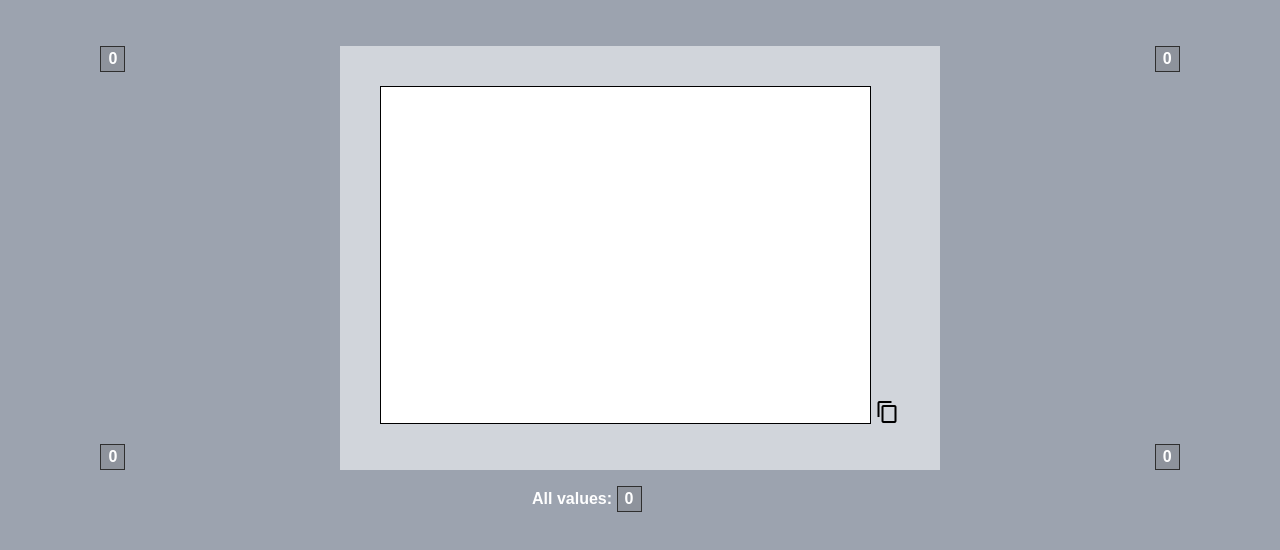
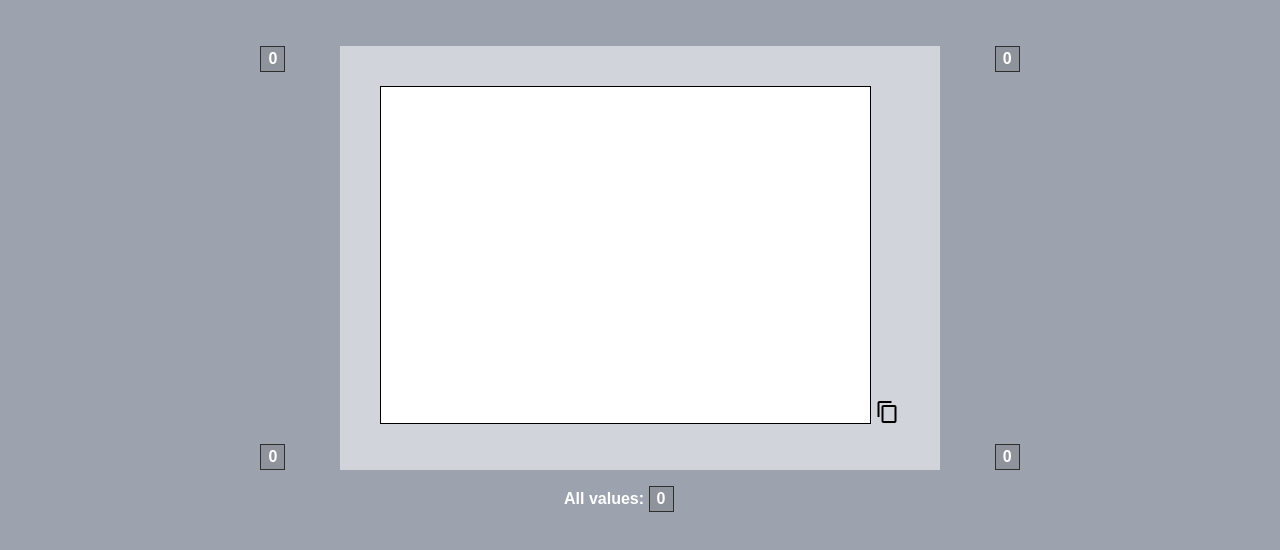
Before and after one commit to sabinolopes/border-radius, a website: page src/index.html in a window 1280 px wide. Shown: the part 170-720 px from the top of the page. Drawn offline with Linux system fonts and the light colour scheme.

Commit message:
new css tailwind

```diff
--- a/src/index.html
+++ b/src/index.html
@@ -15,9 +15,9 @@
     <header class='text-center mt-28 text-5xl mb-14 text-slate-300'>
       <h1>border radius</h1>
     </header>
-    <div class="self-center relative px-60 py-0">
+    <div class="self-center relative px-20 py-0">
       <div class="input-wrapper">
-        <input type="number" value="0" id="input-tl" />
+        <input type="number" value="0" id="input-tl"/>
       </div>
       <div class="input-wrapper">
         <input type="number" value="0" id="input-bl" />
@@ -32,8 +32,8 @@
         All values:
         <input type="number" value="0" id="input-all" />
       </div>
-      <div class='m-auto max-w-2xl bg-gray-300 p-10 text-center'>
-        <textarea class="border border-black py-3 px-3 font-mono text-base resize-none" readonly cols="45" rows="13"></textarea>
+      <div id='surface' class='min-w-fit bg-gray-300 p-10 text-center'>
+        <textarea id='text' class="border border-black py-3 px-3 font-mono text-base resize-none" readonly cols="45" rows="13"></textarea>
         <button>
           <span class="material-icons"> content_copy </span>
         </button>
```
Also changed, not shown: dist/output.css.
